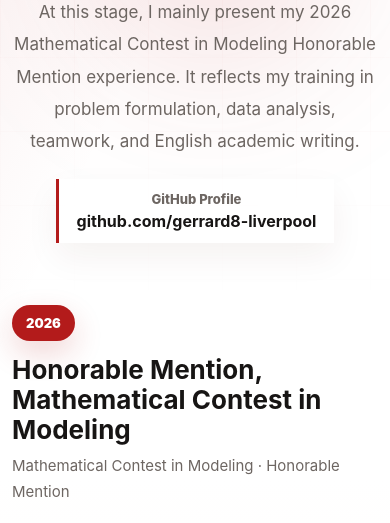
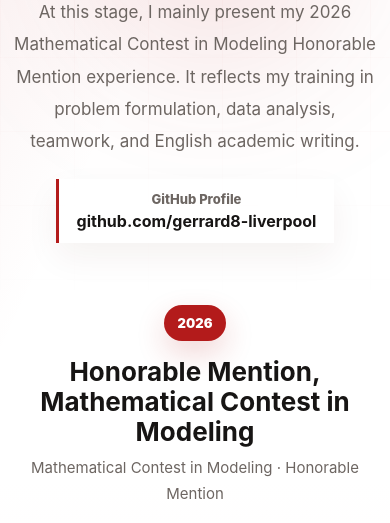
Before and after one commit to gerrard8-liverpool/my_web, a plain HTML site: page awards.html in a window 390 px wide. Shown: the part 313-836 px from the top of the page. Drawn offline with Linux system fonts and the light colour scheme.

Commit message:
Center story heading groups

```diff
--- a/styles.css
+++ b/styles.css
@@ -600,12 +600,15 @@
 }
 
 .story-heading {
-  display: grid;
-  grid-template-columns: 128px minmax(0, 720px);
-  justify-content: center;
-  gap: 24px;
+  display: flex;
+  max-width: 900px;
+  flex-direction: column;
   align-items: center;
+  gap: 16px;
+  margin-right: auto;
   margin-bottom: 22px;
+  margin-left: auto;
+  text-align: center;
 }
 
 .story-heading > span {
@@ -626,6 +629,7 @@
   margin: 0 0 8px;
   font-size: clamp(26px, 3.4vw, 44px);
   line-height: 1.15;
+  text-align: center;
 }
 
 .story-heading p {
@@ -633,6 +637,7 @@
   color: var(--muted);
   font-size: 15px;
   line-height: 1.7;
+  text-align: center;
 }
 
 .story-summary {
@@ -912,15 +917,6 @@
     grid-template-columns: 1fr;
   }
 
-  .story-heading {
-    grid-template-columns: 1fr;
-    gap: 14px;
-  }
-
-  .story-heading > span {
-    justify-self: start;
-  }
-
   .education-intro,
   .text-section {
     min-height: auto;
```
